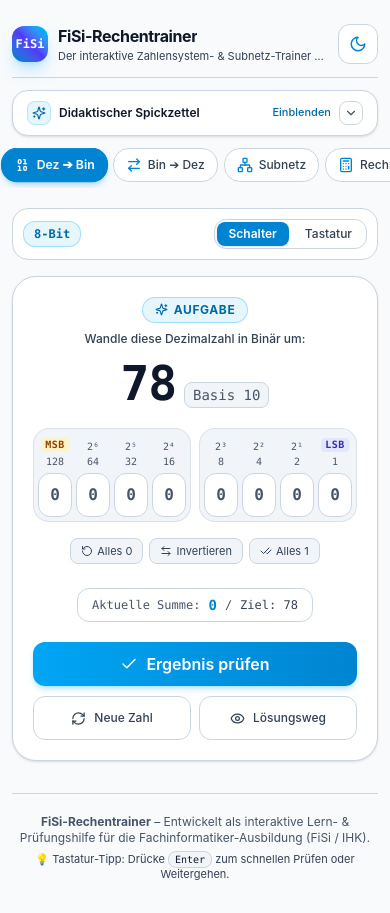
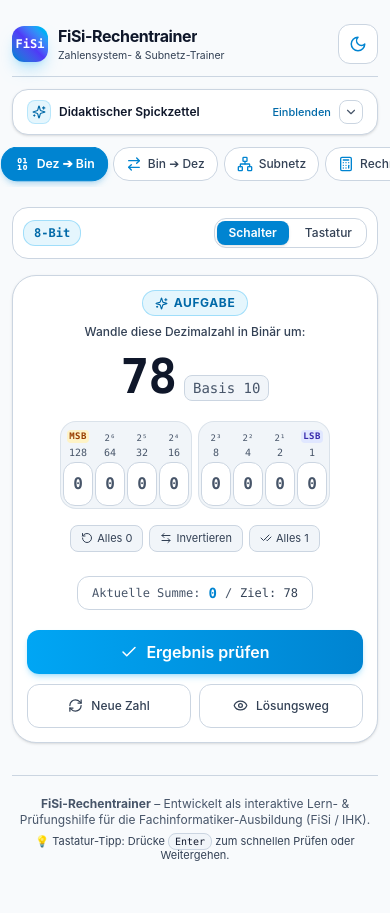
Before and after one commit to osnahub/fisi-rechentrainer, a Next.js app: page / in a window 390 px wide. Built offline with nearby package versions, Linux system fonts and the light colour scheme.

Commit message:
fix(responsive): enhance mobile-first layout, touch targets, and xs theme breakpoints

```diff
--- a/src/app/globals.css
+++ b/src/app/globals.css
@@ -1,4 +1,8 @@
 @import "tailwindcss";
+
+@theme {
+  --breakpoint-xs: 420px;
+}
 
 :root {
   /* Dark Theme (Default) - High-contrast Engineering Slate & Tech Blue */
--- a/src/components/Header.tsx
+++ b/src/components/Header.tsx
@@ -26,8 +26,8 @@ export function Header({
               FiSi-Rechentrainer
             </h1>
           </div>
-          <p className="text-[11px] sm:text-xs text-[var(--text-secondary)] truncate">
-            Der interaktive Zahlensystem- & Subnetz-Trainer für Fachinformatiker
+          <p className="text-[10.5px] sm:text-xs text-[var(--text-secondary)] truncate">
+            <span className="hidden sm:inline">Der interaktive </span>Zahlensystem- &amp; Subnetz-Trainer<span className="hidden sm:inline"> für Fachinformatiker</span>
           </p>
         </div>
       </div>
--- a/src/components/modules/DecToBinModule.tsx
+++ b/src/components/modules/DecToBinModule.tsx
@@ -122,7 +122,7 @@ export function DecToBinModule({
       </div>
 
       {/* Haupt-Aufgaben-Karte */}
-      <div className="p-5 sm:p-8 rounded-3xl bg-[var(--bg-surface)] border border-[var(--border-color)] text-center shadow-sm relative overflow-hidden">
+      <div className="p-3.5 sm:p-8 rounded-3xl bg-[var(--bg-surface)] border border-[var(--border-color)] text-center shadow-sm relative overflow-hidden">
         <div className="inline-flex items-center gap-1.5 px-3 py-1 rounded-full bg-sky-500/10 border border-sky-500/30 text-sky-700 dark:text-sky-300 text-xs font-bold uppercase tracking-wider mb-2">
           <Sparkles size={13} />
           <span>Aufgabe</span>
--- a/src/components/modules/ExplainerModule.tsx
+++ b/src/components/modules/ExplainerModule.tsx
@@ -45,7 +45,7 @@ export function ExplainerModule() {
   return (
     <div className="space-y-4 sm:space-y-6">
       {/* Eingabebereich */}
-      <div className="p-5 sm:p-8 rounded-3xl bg-[var(--bg-surface)] border border-[var(--border-color)] shadow-sm">
+      <div className="p-3.5 sm:p-8 rounded-3xl bg-[var(--bg-surface)] border border-[var(--border-color)] shadow-sm">
         <div className="flex flex-wrap items-center justify-between gap-3 mb-4 sm:mb-5">
           <div className="flex items-center gap-2">
             <div className="w-8 h-8 rounded-xl bg-sky-500/10 text-sky-700 dark:text-sky-400 border border-sky-500/20 flex items-center justify-center">
--- a/src/components/modules/SubnetModule.tsx
+++ b/src/components/modules/SubnetModule.tsx
@@ -118,7 +118,7 @@ export function SubnetModule({
       </div>
 
       {/* Aufgaben-Karte */}
-      <div className="p-5 sm:p-8 rounded-3xl bg-[var(--bg-surface)] border border-[var(--border-color)] text-center shadow-sm relative overflow-hidden">
+      <div className="p-3.5 sm:p-8 rounded-3xl bg-[var(--bg-surface)] border border-[var(--border-color)] text-center shadow-sm relative overflow-hidden">
         <div className="inline-flex items-center gap-1.5 px-3 py-1 rounded-full bg-sky-500/10 border border-sky-500/30 text-sky-700 dark:text-sky-300 text-xs font-bold uppercase tracking-wider mb-2">
           <Sparkles size={13} />
           <span>IHK-Prüfungsfrage</span>
@@ -278,7 +278,7 @@ export function SubnetModule({
               Bei einem <strong className="text-[var(--text-primary)]">{currentEntry.cidr}</strong>-Netzwerk verbleiben im 32-Bit-IPv4-Raum genau{" "}
               <strong className="text-sky-700 dark:text-sky-400">h = 32 - {parseInt(currentEntry.cidr.replace("/", ""), 10)} = {currentEntry.hostBits} Host-Bits</strong>.
             </div>
-            <div className="p-2.5 rounded-xl bg-[var(--bg-input)] border border-[var(--border-color)]/60 text-xs sm:text-sm font-bold text-[var(--text-primary)]">
+            <div className="p-2.5 rounded-xl bg-[var(--bg-input)] border border-[var(--border-color)]/60 text-xs sm:text-sm font-bold text-[var(--text-primary)] overflow-x-auto">
               Schrittweite = 2ʰ = 2{currentEntry.hostBits === 0 ? "⁰" : currentEntry.hostBits === 1 ? "¹" : currentEntry.hostBits === 2 ? "²" : currentEntry.hostBits === 3 ? "³" : currentEntry.hostBits === 4 ? "⁴" : currentEntry.hostBits === 5 ? "⁵" : currentEntry.hostBits === 6 ? "⁶" : currentEntry.hostBits === 7 ? "⁷" : "^" + currentEntry.hostBits} = 256 - {currentEntry.maskOctet} = <span className="text-indigo-700 dark:text-indigo-300">{currentEntry.magicNumber}</span>
             </div>
             <div className="text-[11px] text-[var(--text-muted)]">
--- a/src/components/ui/BitRow.tsx
+++ b/src/components/ui/BitRow.tsx
@@ -89,33 +89,33 @@ export function BitRow({
 
   return (
     <div className="w-full flex flex-col items-center my-3 sm:my-4">
-      {/* Bit Container - Organized by Nibbles */}
-      <div className="w-full max-w-xl flex items-center justify-center gap-2 sm:gap-4 overflow-x-auto py-1 px-1">
+      {/* Bit Container - Organized by Nibbles (Zero horizontal scroll needed on mobile) */}
+      <div className="w-full max-w-xl flex items-center justify-center gap-1.5 xs:gap-2 sm:gap-4 overflow-x-auto py-1 px-0.5 sm:px-1">
         {nibbles.map((nibble, nibbleIdx) => (
           <React.Fragment key={nibbleIdx}>
-            <div className="flex items-center gap-1 sm:gap-1.5 p-1 rounded-2xl bg-[var(--bg-card-subtle)] border border-[var(--border-color)]/60">
+            <div className="flex items-center gap-0.5 xs:gap-1 sm:gap-1.5 p-0.5 xs:p-1 rounded-2xl bg-[var(--bg-card-subtle)] border border-[var(--border-color)]/60">
               {nibble.map(({ bit, originalIndex, powerVal, exponent, isMSB, isLSB }) => {
                 const isOn = bit === 1;
 
                 return (
                   <div
                     key={originalIndex}
-                    className="flex flex-col items-center gap-1 min-w-[34px] sm:min-w-[44px]"
+                    className="flex flex-col items-center gap-0.5 sm:gap-1 min-w-[30px] xs:min-w-[36px] sm:min-w-[44px]"
                   >
                     {/* Exponent & Stellenwert & MSB/LSB Badge (feste 36px Höhe) */}
                     <div className="h-9 w-full flex flex-col items-center justify-end">
                       {isMSB && (
-                        <span className="text-[10px] font-mono font-bold tracking-wider text-amber-800 bg-amber-100 border-amber-300 dark:text-amber-300 dark:bg-amber-950/50 dark:border-amber-500/40 px-1 py-0.5 rounded leading-none mb-0.5">
+                        <span className="text-[9px] sm:text-[10px] font-mono font-bold tracking-wider text-amber-800 bg-amber-100 border-amber-300 dark:text-amber-300 dark:bg-amber-950/50 dark:border-amber-500/40 px-0.5 sm:px-1 py-0.5 rounded leading-none mb-0.5">
                           MSB
                         </span>
                       )}
                       {isLSB && (
-                        <span className="text-[10px] font-mono font-bold tracking-wider text-indigo-800 bg-indigo-100 border-indigo-300 dark:text-indigo-300 dark:bg-indigo-950/50 dark:border-indigo-500/40 px-1 py-0.5 rounded leading-none mb-0.5">
+                        <span className="text-[9px] sm:text-[10px] font-mono font-bold tracking-wider text-indigo-800 bg-indigo-100 border-indigo-300 dark:text-indigo-300 dark:bg-indigo-950/50 dark:border-indigo-500/40 px-0.5 sm:px-1 py-0.5 rounded leading-none mb-0.5">
                           LSB
                         </span>
                       )}
                       {!isMSB && !isLSB && (
-                        <span className="text-[10px] font-mono text-[var(--text-muted)] font-medium leading-none mb-0.5">
+                        <span className="text-[9px] sm:text-[10px] font-mono text-[var(--text-muted)] font-medium leading-none mb-0.5">
                           {formatExponent(exponent)}
                         </span>
                       )}
@@ -134,7 +134,7 @@ export function BitRow({
                       onClick={() => toggleBit(originalIndex)}
                       aria-pressed={isOn}
                       aria-label={`Bit für Stellenwert ${powerVal} (2^${exponent}): ${isOn ? "gesetzt (1)" : "nicht gesetzt (0)"}`}
-                      className={`w-8.5 h-11 xs:w-9.5 xs:h-12 sm:w-11 sm:h-14 rounded-xl font-mono text-base sm:text-xl font-bold border transition-all cursor-pointer select-none flex items-center justify-center ${
+                      className={`w-[30px] h-11 xs:w-9 xs:h-12 sm:w-11 sm:h-14 rounded-xl font-mono text-base sm:text-xl font-bold border transition-all cursor-pointer select-none flex items-center justify-center ${
                         isOn
                           ? "bg-[var(--bit-on-bg)] border-[var(--bit-on-border)] text-white shadow-md shadow-sky-600/20 dark:shadow-sky-500/30 scale-105"
                           : "bg-[var(--bg-input)] border-[var(--border-color)] text-[var(--bit-off-text)] font-semibold hover:border-[var(--border-hover)] hover:text-[var(--text-primary)]"
```
Also changed, not shown: src/components/modules/BinToDecModule.tsx (+9 -9 lines).
